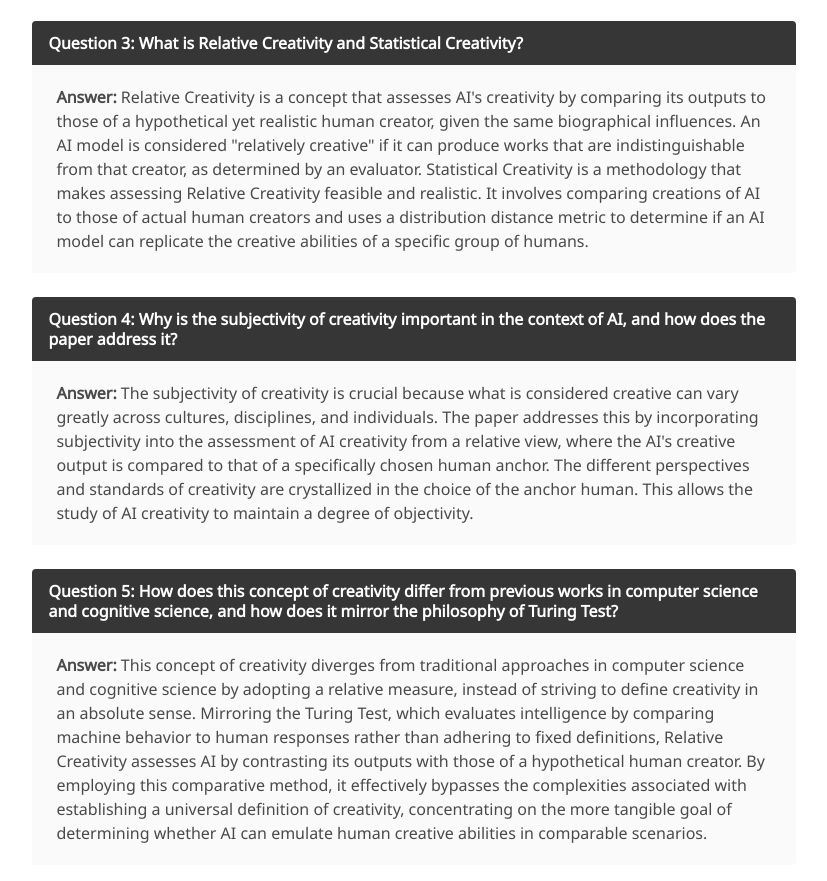
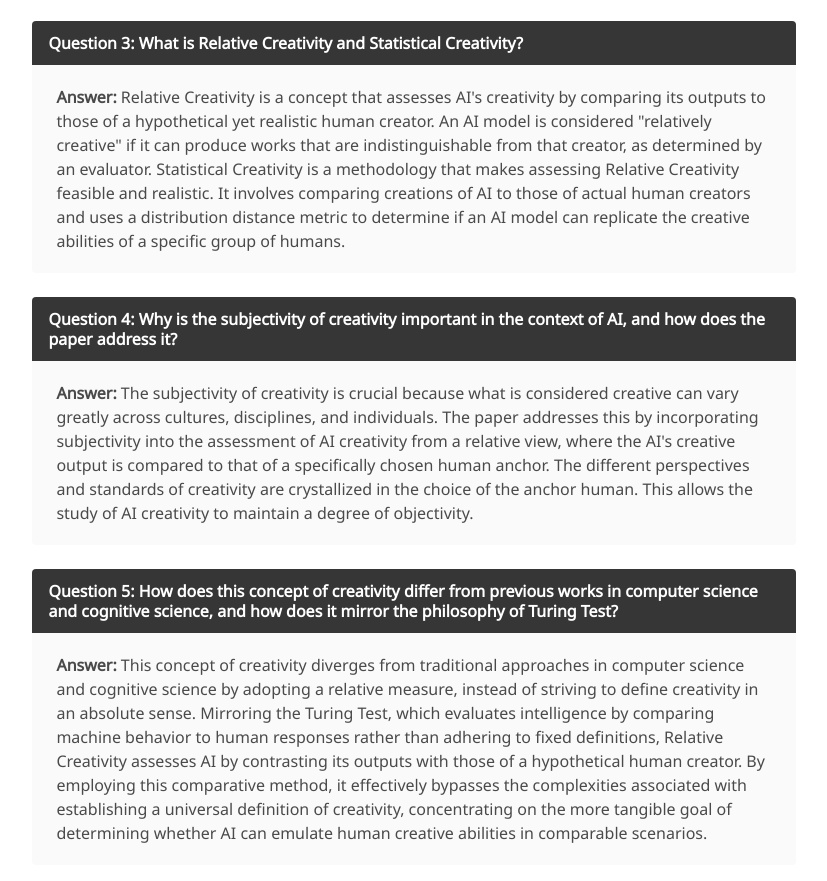
Before and after one commit to AI-Relative-Creativity/AI-Relative-Creativity.github.io, a plain HTML site: page index.html in a window 1280 px wide. Shown: the part 2106-2987 px from the top of the page, without its empty margins (226-1053 px from the left). Drawn offline with nearby package versions, Linux system fonts and the light colour scheme; some icons are missing; a web font is replaced by a local one.

Commit message:
Update index.html

```diff
--- a/index.html
+++ b/index.html
@@ -193,7 +193,7 @@
                             <img style="width: 100%;" src="static/images/illustration.png" alt="aicreativity" />
                             <h2 class="subtitle">
                                 Figure 1: Overview of the <i>Relative Creativity (a)</i> data and <i>Statistical Creativity (b)</i>.
-                                <!-- Relative Creativity assessed by AI's ability to create art indistinguishable from that of a hypothetical human, given the same biographical influences. Statistical Creativity measured by AI’s ability to generate creations to prompts that are indistinguishable from those of existing human creators, as determined by a distribution distance metric. -->
+                                <!-- Relative Creativity assessed by AI's ability to create art indistinguishable from that of a hypothetical human. Statistical Creativity measured by AI’s ability to generate creations to prompts that are indistinguishable from those of existing human creators, as determined by a distribution distance metric. -->
                             </h2>
                         </div>
                     </div>
@@ -247,8 +247,8 @@
                                 <div class="message-body">
                                     <p>
                                         <b>Answer:</b>
-                                        Relative Creativity is a concept that assesses AI's creativity by comparing its outputs to those of a hypothetical yet realistic human creator, given the same biographical
-                                        influences. An AI model is considered "relatively creative" if it can produce works that are indistinguishable from that creator, as determined by an evaluator.
+                                        Relative Creativity is a concept that assesses AI's creativity by comparing its outputs to those of a hypothetical yet realistic human creator.
+                                        An AI model is considered "relatively creative" if it can produce works that are indistinguishable from that creator, as determined by an evaluator.
                                         Statistical Creativity is a methodology that makes assessing Relative Creativity feasible and realistic. It involves comparing creations of
                                         AI to those of actual human creators and uses a distribution distance metric to determine if an AI model can replicate the creative abilities of a specific group of humans.
                                     </p>
```
